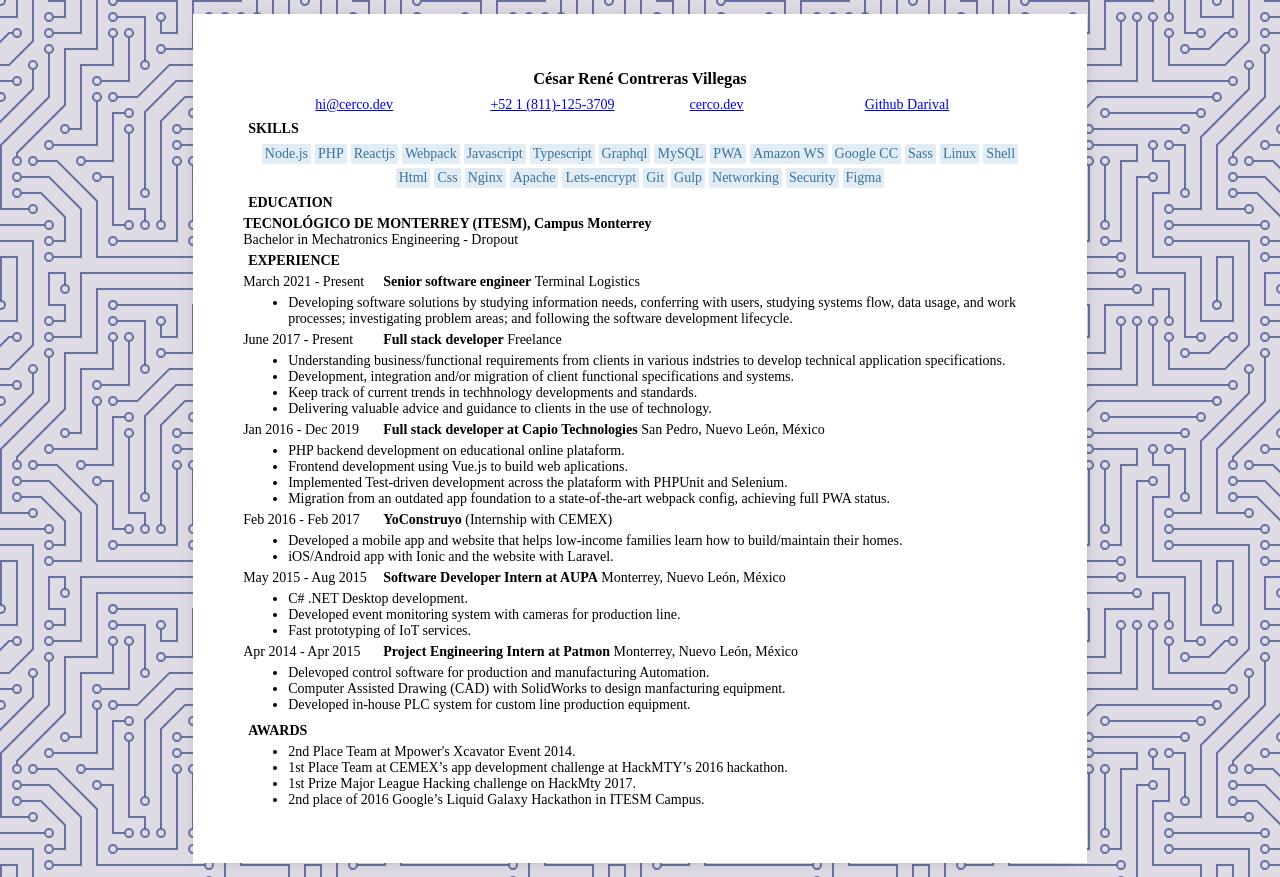
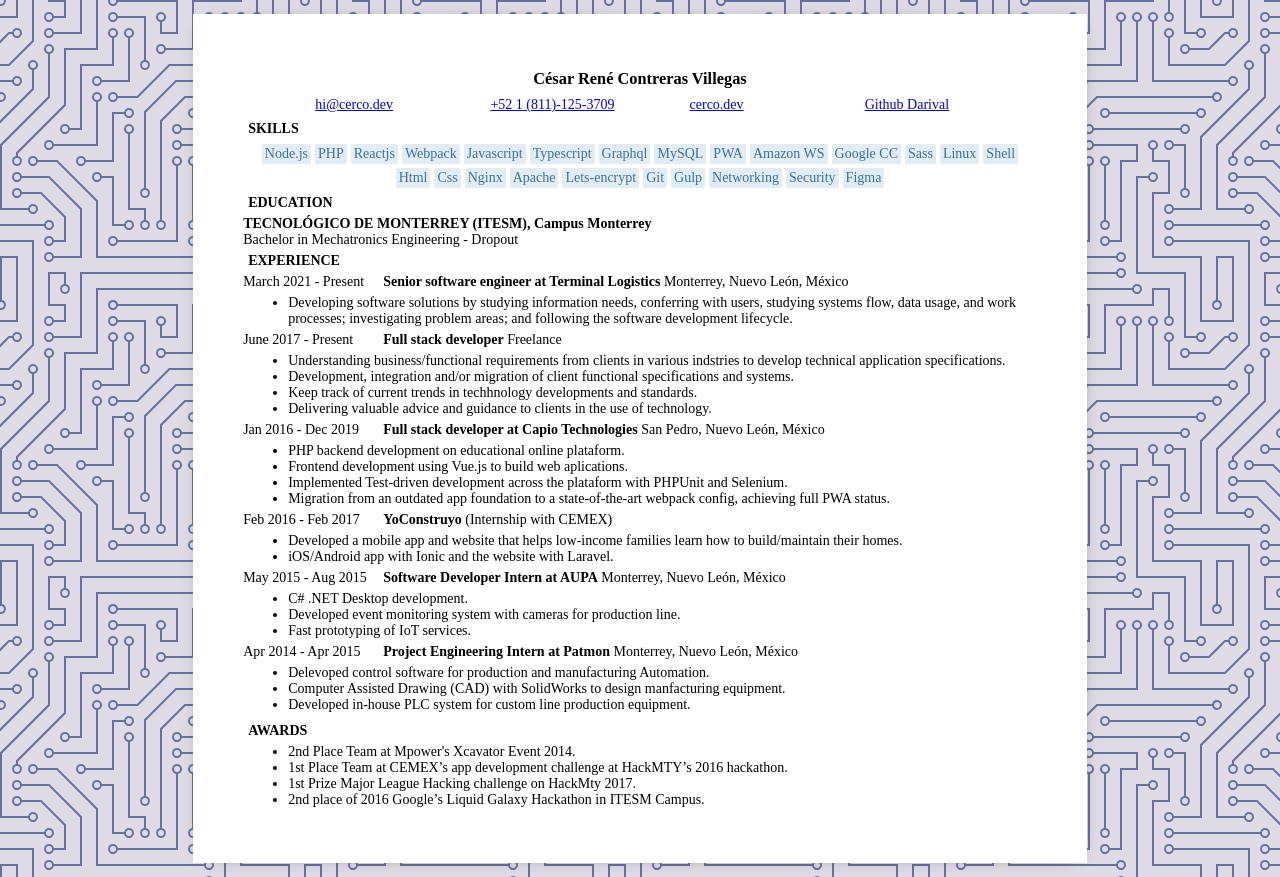
Before and after one commit to Darival/resume, a plain HTML site: page index.html in a window 1280 px wide. Drawn offline with Linux system fonts and the light colour scheme.

Commit message:
update last job location

```diff
--- a/index.html
+++ b/index.html
@@ -63,7 +63,7 @@
                     March 2021 - Present
                 </span>
                 <div class="title">
-                    <b>Senior software engineer</b>&nbsp<span>Terminal Logistics</span>
+                    <b>Senior software engineer at Terminal Logistics</b>&nbsp<span>Monterrey, Nuevo León, México</span>
                 </div>
                 <div class="about">
                     <ul>
```
